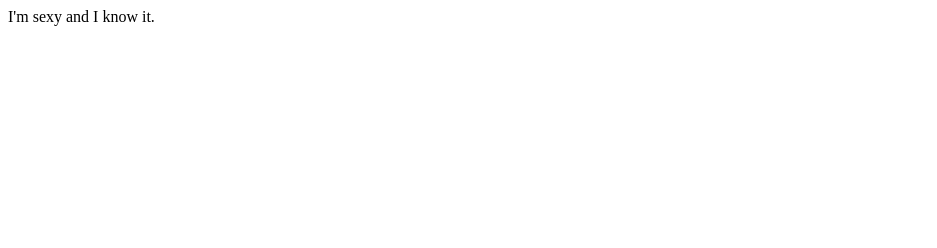
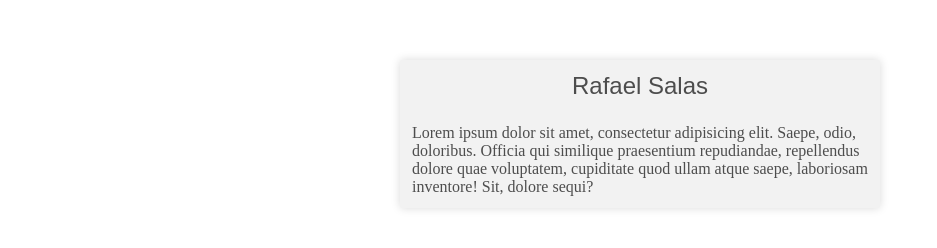
Before and after one commit to Rafaelsalass/rafaelsalass.github.io, a plain HTML site: page index.html in a window 1280 px wide. Shown: the whole page, without its empty margins (0-937 px from the left). Drawn offline with Linux system fonts and the light colour scheme.

Commit message:
created a card

```diff
--- a/index.html
+++ b/index.html
@@ -1 +1,20 @@
-I'm sexy and I know it.
+<html>
+<head>
+    <meta charset="UTF-8">
+    <meta name="viewport" content="width=device-width, initial-scale=1.0">
+    <meta http-equiv="X-UA-Compatible" content="ie=edge">
+    <title>Rafael Salas</title>
+</head>
+<body>
+    <link rel="stylesheet" href="style.css">
+    <div class="card">
+        <p id="name">
+            Rafael Salas
+        </p>
+        <p id=description>Lorem ipsum dolor sit amet, consectetur adipisicing elit. Saepe, odio, doloribus. Officia
+            qui similique praesentium repudiandae, repellendus dolore quae voluptatem, cupiditate quod
+            ullam atque saepe, laboriosam inventore! Sit, dolore sequi?
+        </p>
+    </div>
+</body>
+</html>
--- /dev/null
+++ b/style.css
@@ -0,0 +1,28 @@
+#name{
+    font-size: 24px;
+    font-family: sans-serif;
+    text-align: center;
+    margin-bottom: 0px;
+}
+
+p{
+    margin: 0px;
+    padding: 12px;
+    color: #4d4d4d;
+}
+
+.card{
+    margin-top: 60px;
+    margin-left: auto;
+    margin-right: auto;
+    min-width: 8em;
+    max-width: 30em;
+    background-color: #f2f2f2;
+    border-radius: 2px;
+    transition: background-color .3s;
+    box-shadow: 0 0 10px #d9d9d9;
+}
+
+body{
+    background-color: white;
+}
```
